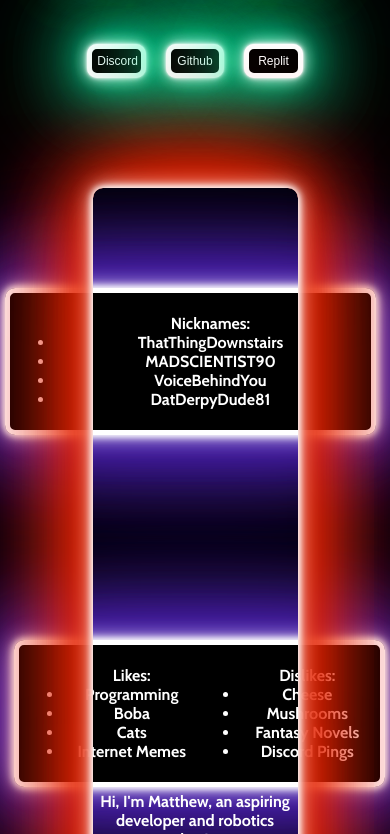
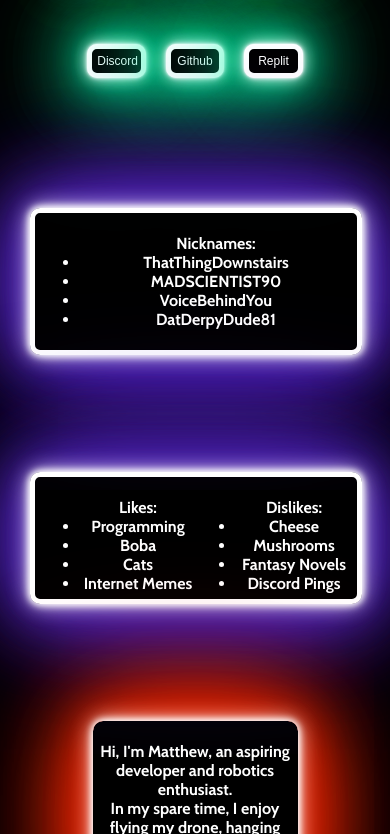
Before and after one commit to DatDerpyDude81/DatDerpyDude81.github.io, a website: page index.html in a window 390 px wide. Shown: the part 65-899 px from the top of the page. Drawn offline with nearby package versions, Linux system fonts and the light colour scheme.

Commit message:
Update style.css
Signed-off-by: DatDerpyDude81 <94875449+DatDerpyDude81@users.noreply.github.com>

```diff
--- a/style.css
+++ b/style.css
@@ -1,3 +1,25 @@
+@media only screen and (max-width: 768px) {
+  .containerLeft, .containerRight {
+    width: 80% !important; /* Occupy full width on mobile */
+    float: none !important; /* Remove floating */
+    margin: 30px !important;
+    align-self: center;/* Adjust spacing */
+  }
+  .containerRight{
+    padding-bottom:30% !important;
+    margin-bottom:30% !important;
+    margin-top:30% !important;
+  }
+  .contact {
+    width: 40%; /* Reduce button width */
+    margin: 20px;
+    margin-bottom: 100px !important;/* Adjust margin */
+  }
+  .mainParent{
+    width: 90%; /* Wider on smaller screens */
+    margin-top:0px !important;
+  }
+}
 body{
   background-color:black;
   font-family:"Cabin","Sans-Serif";
```
